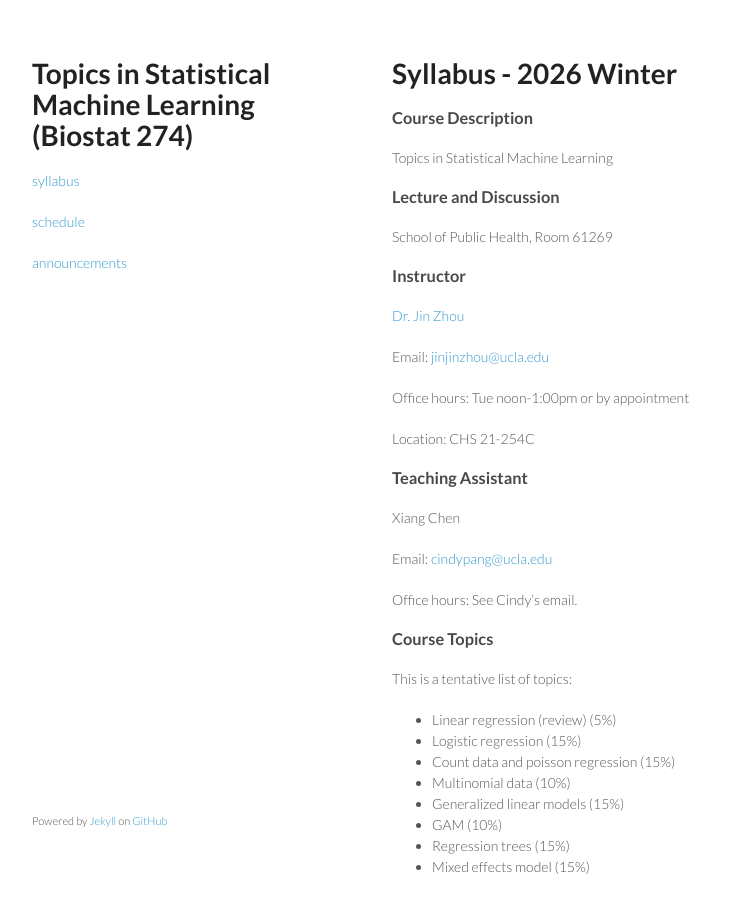
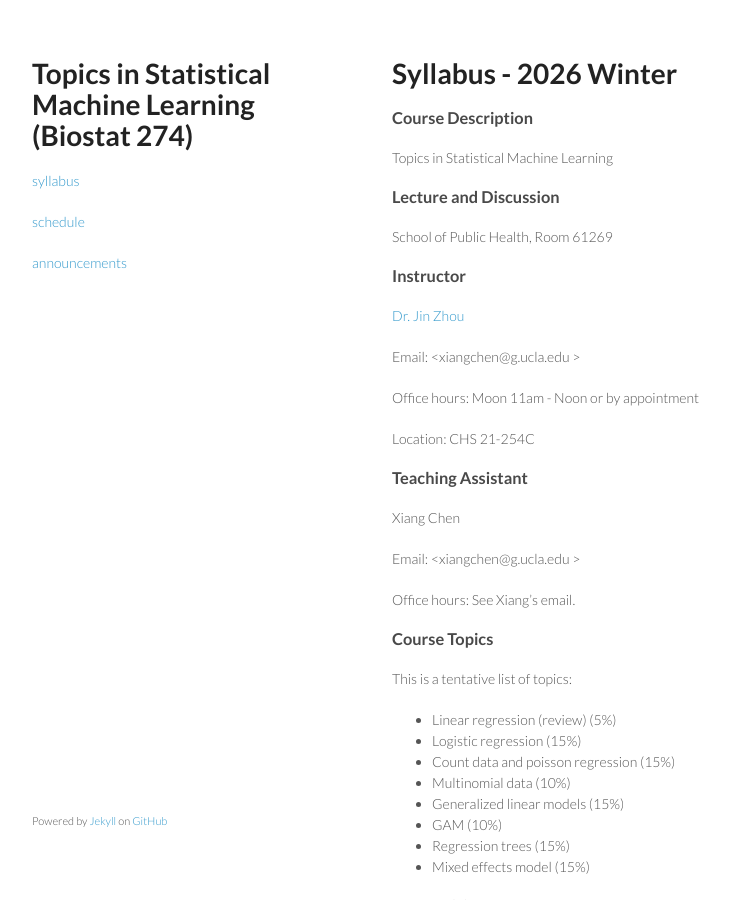
Before and after one commit to ucla-biostat-274/2026winter, a Jekyll site: the page built from syllabus/syllabus.md, in a window 1280 px wide and 900 px high. Shown: the whole window, without its empty margins (178-908 px from the left). Built offline with Jekyll 4.4.1, drawn with Linux system fonts in a browser that asks for light colours.

Commit message:
revise syllabus

```diff
--- a/syllabus/syllabus.md
+++ b/syllabus/syllabus.md
@@ -18,20 +18,19 @@ School of Public Health, Room 61269
 
 [Dr. Jin Zhou](https://ph.ucla.edu/about/faculty-staff-directory/jin-zhou)
 
-Email: <jinjinzhou@ucla.edu>
+Email: <xiangchen@g.ucla.edu >
 
-Office hours: Tue noon-1:00pm or by appointment
+Office hours: Moon 11am - Noon or by appointment
 
 Location: CHS 21-254C
-
 
 ### Teaching Assistant
 
 Xiang Chen
 
-Email: <cindypang@ucla.edu>
+Email: <xiangchen@g.ucla.edu >
 
-Office hours: See Cindy's email.
+Office hours: See Xiang's email.
 
 ### Course Topics
 
```
